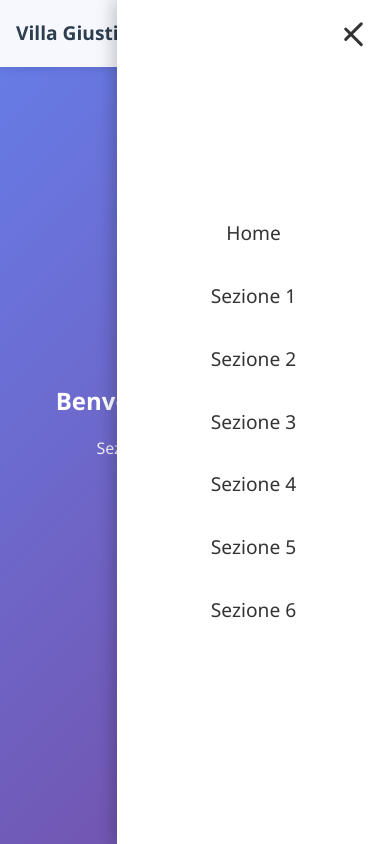
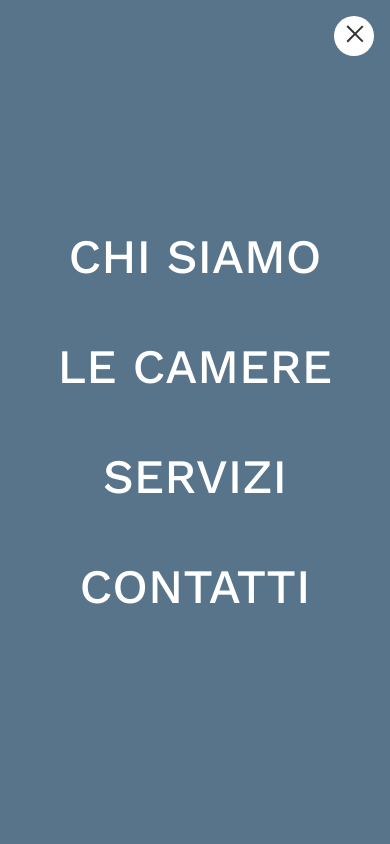
Before and after one commit to danielemanassero/villa-giusti, a plain HTML site: page index.html in a window 390 px wide. Both pictures are taken after a click on the button "Menu". Shown: the top 844 px of the page. Drawn offline with nearby package versions, Linux system fonts and the light colour scheme.

Commit message:
developed mobile version header

```diff
--- a/index.html
+++ b/index.html
@@ -3,7 +3,10 @@
 <head>
     <meta charset="UTF-8">
     <meta name="viewport" content="width=device-width, initial-scale=1.0">
-    <title>Villa Giusti - Landing Page</title>
+    <title>Villa Giusti</title>
+    <link rel="preconnect" href="https://fonts.googleapis.com">
+    <link rel="preconnect" href="https://fonts.gstatic.com" crossorigin>
+    <link href="https://fonts.googleapis.com/css2?family=Work+Sans:ital,wght@0,100..900;1,100..900&display=swap" rel="stylesheet">
     <link rel="stylesheet" href="style.css">
 </head>
 <body>
@@ -11,22 +14,24 @@
     <nav class="navbar">
         <div class="nav-container">
             <div class="logo">
-                <h2>Villa Giusti</h2>
+                <!-- <h2>Villa Giusti</h2> -->
+                <img src="images/villa_giusti_logo.png" alt="Villa Giusti Logo" />
             </div>
             <button class="burger-menu" id="burgerMenu" aria-label="Menu">
                 <span></span>
                 <span></span>
                 <span></span>
             </button>
-            <ul class="nav-menu" id="navMenu">
-                <li><a href="#home" class="nav-link">Home</a></li>
-                <li><a href="#sezione1" class="nav-link">Sezione 1</a></li>
-                <li><a href="#sezione2" class="nav-link">Sezione 2</a></li>
-                <li><a href="#sezione3" class="nav-link">Sezione 3</a></li>
-                <li><a href="#sezione4" class="nav-link">Sezione 4</a></li>
-                <li><a href="#sezione5" class="nav-link">Sezione 5</a></li>
-                <li><a href="#sezione6" class="nav-link">Sezione 6</a></li>
+            <ul class="nav-menu">
+                <!-- <li><a href="#home" class="nav-link">Home</a></li> -->
+                <li><a href="#chi-siamo" class="nav-link">CHI SIAMO</a></li>
+                <li><a href="#camere" class="nav-link">LE CAMERE</a></li>
+                <li><a href="#servizi" class="nav-link">SERVIZI</a></li>
+                <li><a href="#contatti" class="nav-link">CONTATTI</a></li>
             </ul>
+        </div>
+        <div class="nav-border">
+            <hr />
         </div>
     </nav>
 
@@ -39,50 +44,34 @@
     </section>
 
     <!-- Sezione 1 -->
-    <section id="sezione1" class="section">
+    <section id="chi-siamo" class="section">
         <div class="section-content">
-            <h2>Sezione 1</h2>
+            <h2>Chi siamo</h2>
             <p>Contenuto della prima sezione</p>
         </div>
     </section>
 
     <!-- Sezione 2 -->
-    <section id="sezione2" class="section">
+    <section id="camere" class="section">
         <div class="section-content">
-            <h2>Sezione 2</h2>
+            <h2>Le camere</h2>
             <p>Contenuto della seconda sezione</p>
         </div>
     </section>
 
     <!-- Sezione 3 -->
-    <section id="sezione3" class="section">
+    <section id="servizi" class="section">
         <div class="section-content">
-            <h2>Sezione 3</h2>
+            <h2>Servizi</h2>
             <p>Contenuto della terza sezione</p>
         </div>
     </section>
 
     <!-- Sezione 4 -->
-    <section id="sezione4" class="section">
+    <section id="contatti" class="section">
         <div class="section-content">
-            <h2>Sezione 4</h2>
+            <h2>Contatti</h2>
             <p>Contenuto della quarta sezione</p>
-        </div>
-    </section>
-
-    <!-- Sezione 5 -->
-    <section id="sezione5" class="section">
-        <div class="section-content">
-            <h2>Sezione 5</h2>
-            <p>Contenuto della quinta sezione</p>
-        </div>
-    </section>
-
-    <!-- Sezione 6 -->
-    <section id="sezione6" class="section">
-        <div class="section-content">
-            <h2>Sezione 6</h2>
-            <p>Contenuto della sesta sezione</p>
         </div>
     </section>
 
--- a/script.js
+++ b/script.js
@@ -1,6 +1,6 @@
 // Gestione Burger Menu
 const burgerMenu = document.getElementById('burgerMenu');
-const navMenu = document.getElementById('navMenu');
+const navMenu = document.querySelector('.nav-menu');
 const navLinks = document.querySelectorAll('.nav-link');
 
 // Toggle del menu
@@ -50,17 +50,17 @@ window.addEventListener('scroll', () => {
 let lastScroll = 0;
 const navbar = document.querySelector('.navbar');
 
-window.addEventListener('scroll', () => {
-    const currentScroll = window.pageYOffset;
+// window.addEventListener('scroll', () => {
+//     const currentScroll = window.pageYOffset;
 
-    if (currentScroll > 100) {
-        navbar.style.boxShadow = '0 4px 20px rgba(0, 0, 0, 0.15)';
-    } else {
-        navbar.style.boxShadow = '0 2px 10px rgba(0, 0, 0, 0.1)';
-    }
+//     if (currentScroll > 100) {
+//         navbar.style.boxShadow = '0 4px 20px rgba(0, 0, 0, 0.15)';
+//     } else {
+//         navbar.style.boxShadow = '0 2px 10px rgba(0, 0, 0, 0.1)';
+//     }
 
-    lastScroll = currentScroll;
-});
+//     lastScroll = currentScroll;
+// });
 
 // Smooth scroll per browser che non lo supportano nativamente
 navLinks.forEach(link => {
--- a/style.css
+++ b/style.css
@@ -10,10 +10,12 @@ html {
 }
 
 body {
-    font-family: 'Segoe UI', Tahoma, Geneva, Verdana, sans-serif;
+    font-family: "Work Sans", sans-serif;
+    font-optical-sizing: auto;
     line-height: 1.6;
     color: #333;
     overflow-x: hidden;
+    font-size: 16px;
 }
 
 /* Navbar Styles */
@@ -22,68 +24,107 @@ body {
     top: 0;
     left: 0;
     width: 100%;
-    background: rgba(255, 255, 255, 0.95);
-    backdrop-filter: blur(10px);
-    box-shadow: 0 2px 10px rgba(0, 0, 0, 0.1);
+    /* backdrop-filter: blur(10px); */
+    /* box-shadow: 0 2px 10px rgba(0, 0, 0, 0.1); */
     z-index: 1000;
     transition: all 0.3s ease;
+    background: #58748B;
+
+    @media screen and (min-width: 768px) { background: transparent; }
 }
-
 .nav-container {
-    max-width: 1200px;
+    max-width: 1440px;
     margin: 0 auto;
     display: flex;
     justify-content: space-between;
     align-items: center;
     padding: 1rem 2rem;
 }
+.logo img {
+    width: 163px;
+    height: 29px;
 
-.logo h2 {
-    font-size: 1.5rem;
-    color: #2c3e50;
+    @media screen and (min-width: 768px) {
+        width: 268px;
+        height: 47px;
+    }
 }
+.nav-border {
+    padding-bottom: 1.5rem;
+    display: flex;
+    justify-content: center;
 
+    hr {
+        width: 90%;
+        display: block;
+        color: #fff;
+
+        @media screen and (min-width: 768px) { width: 95%; }
+    }
+}
 .nav-menu {
+    position: fixed;
+    top: 0;
+    right: -100%;
+    height: 100vh;
+    /* width: 70%; */
+    width: 100%;
+    /* max-width: 300px; */
+    background: #58748B;
     display: flex;
     list-style: none;
+    flex-direction: column;
+    justify-content: center;
+    align-items: center;
     gap: 2rem;
-    align-items: center;
+    /* box-shadow: -5px 0 15px rgba(0, 0, 0, 0.2); */
+    transition: right 0.3s ease;
+    padding: 2rem;
 }
-
+.nav-menu.active {
+    right: 0;
+}
 .nav-link {
     text-decoration: none;
-    color: #333;
+    color: #fff;
     font-weight: 500;
     transition: color 0.3s ease;
     padding: 0.5rem 1rem;
+    font-family: "Work Sans", sans-serif;
+    text-transform: uppercase;
+    font-size: 48px;
+    line-height: 163%;
 }
-
 .nav-link:hover {
     color: #3498db;
 }
 
 /* Burger Menu */
 .burger-menu {
-    display: none;
+    display: flex;
     flex-direction: column;
-    gap: 5px;
+    justify-content: center;
+    gap: 3px;
     background: none;
     border: none;
     cursor: pointer;
-    padding: 0.5rem;
     z-index: 1001;
+    padding: 0.6rem;
+    background-color: #fff;
+    border-radius: 50%;
+    width: 40px;
+    height: 40px;
 }
 
 .burger-menu span {
-    width: 25px;
-    height: 3px;
+    width: 22px;
+    height: 2px;
     background-color: #333;
     transition: all 0.3s ease;
-    border-radius: 3px;
 }
 
 .burger-menu.active span:nth-child(1) {
-    transform: rotate(45deg) translate(8px, 8px);
+    transform: rotate(45deg) translate(2px, 2px);
 }
 
 .burger-menu.active span:nth-child(2) {
@@ -91,7 +132,7 @@ body {
 }
 
 .burger-menu.active span:nth-child(3) {
-    transform: rotate(-45deg) translate(7px, -7px);
+    transform: rotate(-45deg) translate(5px, -5px);
 }
 
 /* Section Styles */
@@ -195,33 +236,6 @@ body {
 
 /* Responsive Design - Tablet e Mobile */
 @media screen and (max-width: 768px) {
-    .burger-menu {
-        display: flex;
-    }
-
-    .nav-menu {
-        position: fixed;
-        top: 0;
-        right: -100%;
-        height: 100vh;
-        width: 70%;
-        max-width: 300px;
-        background: white;
-        flex-direction: column;
-        justify-content: center;
-        gap: 2rem;
-        box-shadow: -5px 0 15px rgba(0, 0, 0, 0.2);
-        transition: right 0.3s ease;
-        padding: 2rem;
-    }
-
-    .nav-menu.active {
-        right: 0;
-    }
-
-    .nav-link {
-        font-size: 1.2rem;
-    }
 
     .section h1 {
         font-size: 2rem;
```
Also changed, not shown: images/villa_giusti_logo.png (added), 1 other file.
